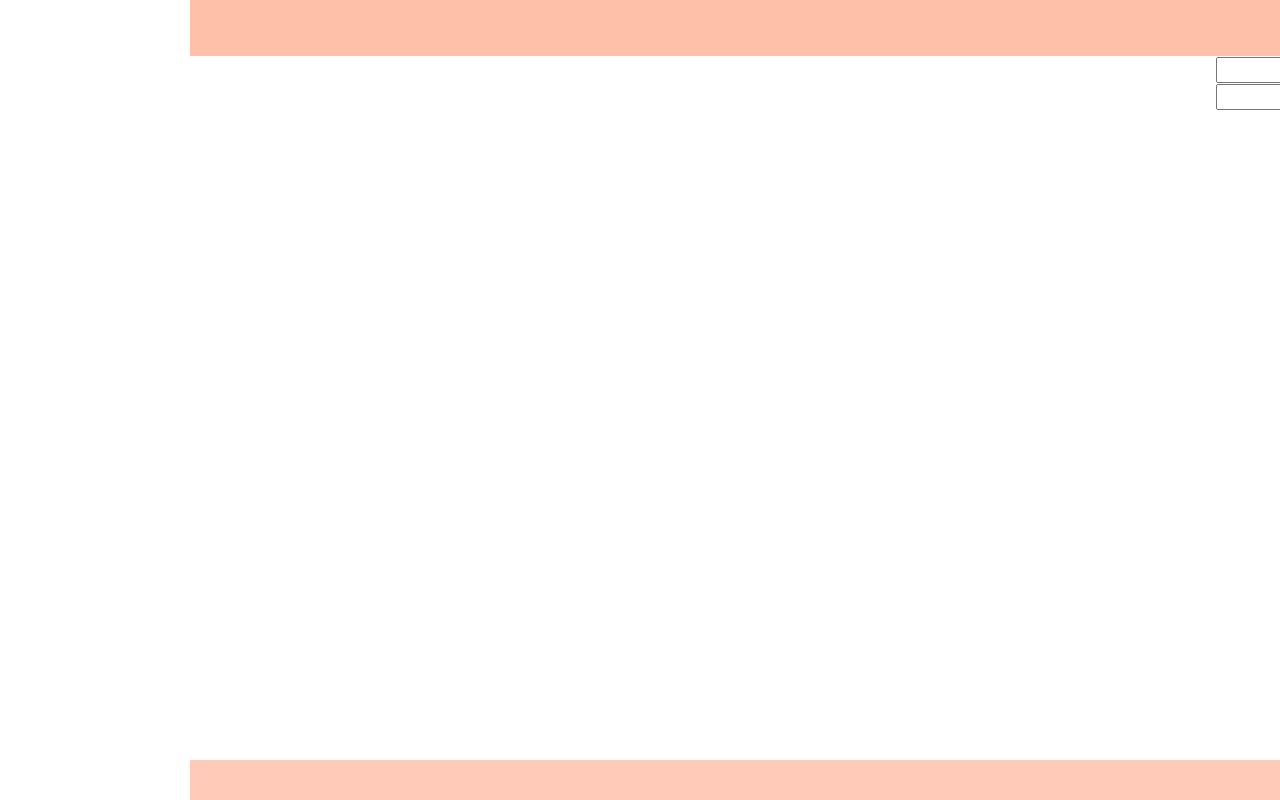
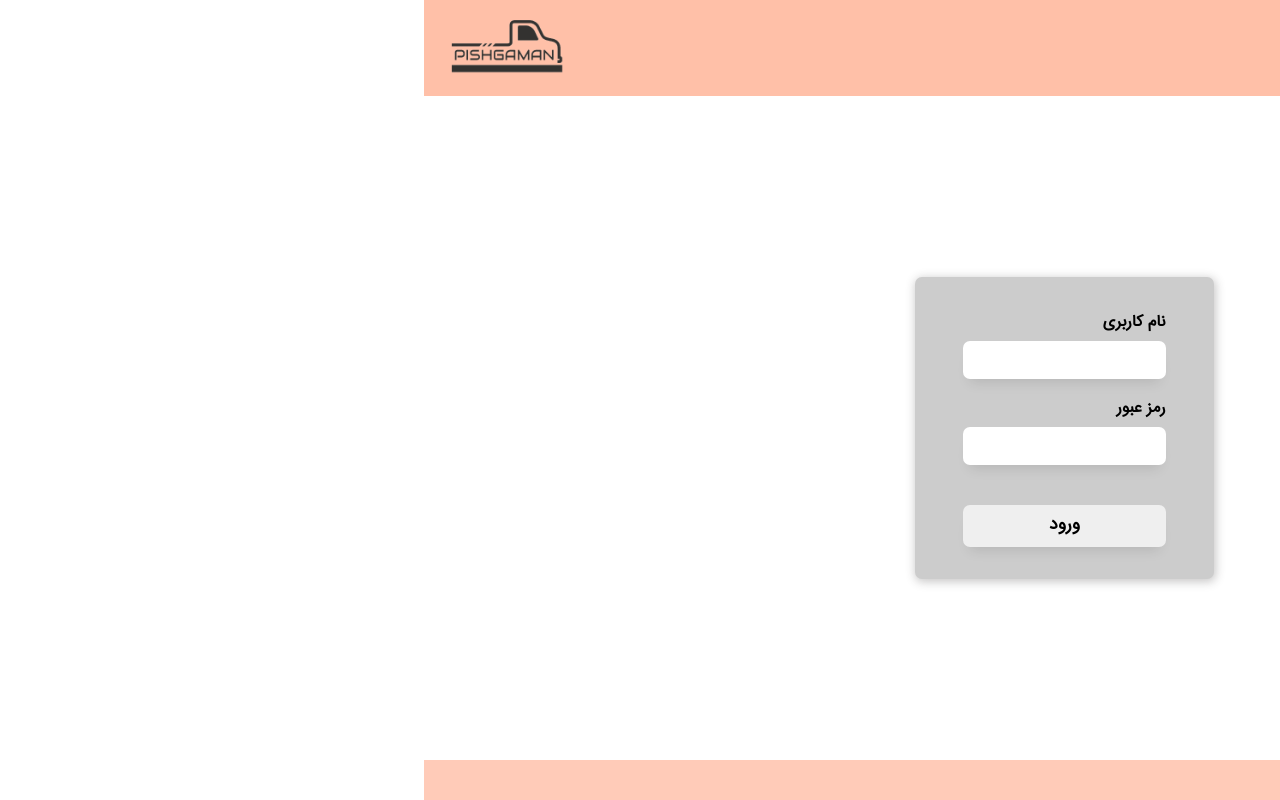
Before and after one commit to MiladKarandish/PishgamanAsia_VehicleMap, a React (Create React App) app: page /login in a window 1280 px wide. Built offline with nearby package versions, Linux system fonts and the light colour scheme.

Commit message:
:wheelchair: login page and functionality added

```diff
--- a/package.json
+++ b/package.json
@@ -6,10 +6,12 @@
     "@testing-library/jest-dom": "^5.16.5",
     "@testing-library/react": "^13.3.0",
     "@testing-library/user-event": "^13.5.0",
+    "axios": "^0.27.2",
     "react": "^18.2.0",
     "react-dom": "^18.2.0",
     "react-router-dom": "^6.3.0",
     "react-scripts": "5.0.1",
+    "react-toastify": "^9.0.8",
     "web-vitals": "^2.1.4"
   },
   "scripts": {
--- a/src/App.js
+++ b/src/App.js
@@ -1,8 +1,11 @@
 import Layout from 'components/Layout'
+import { ToastContainer } from 'react-toastify'
+import 'react-toastify/dist/ReactToastify.css'
 
 function App() {
   return (
     <div className='App'>
+      <ToastContainer rtl />
       <Layout />
     </div>
   )
--- a/src/components/Header.js
+++ b/src/components/Header.js
@@ -1,11 +1,53 @@
-import { Link } from 'react-router-dom'
+import { useEffect, useState, useContext } from 'react'
+import { Link, useNavigate, useLocation } from 'react-router-dom'
 import 'styles/header.scss'
+import Logo from 'assets/logo/logo.png'
+import UserContext from 'contexts/UserContext'
 
 const Header = () => {
+  const navigate = useNavigate()
+  const location = useLocation()
+  const { userData, setUserData } = useContext(UserContext)
+  const [active, setActive] = useState('/')
+
+  console.log(userData)
+
+  const logOut = () => {
+    localStorage.removeItem('userData')
+    setUserData(null)
+  }
+
+  useEffect(() => {
+    setActive(location.pathname)
+  }, [location.pathname])
+
   return (
     <div className='header'>
-      <Link to={'/login'}>ورود</Link>
-      <Link to={'/'}>خانه</Link>
+      {console.log(userData)}
+      {!userData ? (
+        <Link to={'/login'} className={active === '/login' ? 'active' : ''}>
+          ورود
+        </Link>
+      ) : (
+        <Link
+          to={'/'}
+          className={active === '/' ? 'active' : ''}
+          onClick={() => logOut()}>
+          خروج
+        </Link>
+      )}
+      <Link to={'/about'} className={active === '/about' ? 'active' : ''}>
+        درباره ما
+      </Link>
+      <Link to={'/contact'} className={active === '/contact' ? 'active' : ''}>
+        ارتباط با ما
+      </Link>
+      <img
+        className='logo'
+        src={Logo}
+        alt='Logo'
+        onClick={() => navigate('/')}
+      />
     </div>
   )
 }
--- a/src/components/Layout.js
+++ b/src/components/Layout.js
@@ -3,14 +3,17 @@ import Header from './Header'
 import Footer from './Footer'
 import Routes from 'routes/index'
 import 'styles/layout.scss'
+import { UserContextProvider } from 'contexts/UserContext'
 
 const Layout = () => {
   return (
     <div className='layout__container'>
       <Router>
-        <Header />
-        <Routes />
-        <Footer />
+        <UserContextProvider>
+          <Header />
+          <Routes />
+          <Footer />
+        </UserContextProvider>
       </Router>
     </div>
   )
--- /dev/null
+++ b/src/contexts/UserContext.js
@@ -0,0 +1,19 @@
+import { createContext, useState, useEffect } from 'react'
+
+const UserContext = createContext()
+
+export const UserContextProvider = ({ children }) => {
+  const [userData, setUserData] = useState()
+
+  useEffect(() => {
+    const lsUserData = JSON.parse(localStorage.getItem('userData'))
+
+    lsUserData ? setUserData(lsUserData.userToken) : setUserData(null)
+  }, [])
+
+  const value = { userData, setUserData }
+
+  return <UserContext.Provider value={value}>{children}</UserContext.Provider>
+}
+
+export default UserContext
--- /dev/null
+++ b/src/pages/About.js
@@ -0,0 +1,39 @@
+import 'styles/about.scss'
+
+const About = () => {
+  return (
+    <div className='about'>
+      لورم ایپسوم متن ساختگی با تولید سادگی نامفهوم از صنعت چاپ و با استفاده از
+      طراحان گرافیک است. چاپگرها و متون بلکه روزنامه و مجله در ستون و سطرآنچنان
+      که لازم است و برای شرایط فعلی تکنولوژی مورد نیاز و کاربردهای متنوع با هدف
+      بهبود ابزارهای کاربردی می باشد. کتابهای زیادی در شصت و سه درصد گذشته، حال
+      و آینده شناخت فراوان جامعه و متخصصان را می طلبد تا با نرم افزارها شناخت
+      بیشتری را برای طراحان رایانه ای علی الخصوص طراحان خلاقی و فرهنگ پیشرو در
+      زبان فارسی ایجاد کرد. در این صورت می توان امید داشت که تمام و دشواری موجود
+      در ارائه راهکارها و شرایط سخت تایپ به پایان رسد وزمان مورد نیاز شامل
+      حروفچینی دستاوردهای اصلی و جوابگوی سوالات پیوسته اهل دنیای موجود طراحی
+      اساسا مورد استفاده قرار گیرد. لورم ایپسوم متن ساختگی با تولید سادگی
+      نامفهوم از صنعت چاپ و با استفاده از طراحان گرافیک است. چاپگرها و متون بلکه
+      روزنامه و مجله در ستون و سطرآنچنان که لازم است و برای شرایط فعلی تکنولوژی
+      مورد نیاز و کاربردهای متنوع با هدف بهبود ابزارهای کاربردی می باشد. کتابهای
+      زیادی در شصت و سه درصد گذشته، حال و آینده شناخت فراوان جامعه و متخصصان را
+      می طلبد تا با نرم افزارها شناخت بیشتری را برای طراحان رایانه ای علی الخصوص
+      طراحان خلاقی و فرهنگ پیشرو در زبان فارسی ایجاد کرد. در این صورت می توان
+      امید داشت که تمام و دشواری موجود در ارائه راهکارها و شرایط سخت تایپ به
+      پایان رسد وزمان مورد نیاز شامل حروفچینی دستاوردهای اصلی و جوابگوی سوالات
+      پیوسته اهل دنیای موجود طراحی اساسا مورد استفاده قرار گیرد. لورم ایپسوم متن
+      ساختگی با تولید سادگی نامفهوم از صنعت چاپ و با استفاده از طراحان گرافیک
+      است. چاپگرها و متون بلکه روزنامه و مجله در ستون و سطرآنچنان که لازم است و
+      برای شرایط فعلی تکنولوژی مورد نیاز و کاربردهای متنوع با هدف بهبود ابزارهای
+      کاربردی می باشد. کتابهای زیادی در شصت و سه درصد گذشته، حال و آینده شناخت
+      فراوان جامعه و متخصصان را می طلبد تا با نرم افزارها شناخت بیشتری را برای
+      طراحان رایانه ای علی الخصوص طراحان خلاقی و فرهنگ پیشرو در زبان فارسی ایجاد
+      کرد. در این صورت می توان امید داشت که تمام و دشواری موجود در ارائه
+      راهکارها و شرایط سخت تایپ به پایان رسد وزمان مورد نیاز شامل حروفچینی
+      دستاوردهای اصلی و جوابگوی سوالات پیوسته اهل دنیای موجود طراحی اساسا مورد
+      استفاده قرار گیرد.
+    </div>
+  )
+}
+
+export default About
--- a/src/pages/Login.js
+++ b/src/pages/Login.js
@@ -1,18 +1,89 @@
-import React from 'react'
+import { useContext } from 'react'
+import { useNavigate } from 'react-router-dom'
+import axios from 'axios'
 import 'styles/login.scss'
+import { toast } from 'react-toastify'
+import UserContext from 'contexts/UserContext'
 
 const Login = () => {
+  const navigate = useNavigate()
+  const { setUserData } = useContext(UserContext)
+
+  const toastConfig = {
+    position: 'top-right',
+    autoClose: 5000,
+    hideProgressBar: false,
+    closeOnClick: true,
+    pauseOnHover: true,
+    draggable: true,
+    progress: undefined,
+  }
+
+  const loginHandler = async (e) => {
+    e.preventDefault()
+    const id = toast.loading('لطفا منتظر بمانید...')
+
+    try {
+      const url = 'https://exam.pishgamanasia.com/webapi/Account/Login'
+
+      const username = e.target.username.value
+      const password = e.target.password.value
+
+      const dataToSend = {
+        userName: username,
+        password: password,
+      }
+
+      const res = await axios.post(url, dataToSend)
+      const data = await res.data
+
+      // Error
+      if (data.status === 0) throw new Error(data.message)
+
+      // Success
+      localStorage.setItem('userData', JSON.stringify(data.data))
+
+      toast.update(id, {
+        ...toastConfig,
+        render: data.message,
+        type: 'success',
+        isLoading: false,
+      })
+
+      setUserData(data.data.userToken)
+      navigate('/')
+    } catch (error) {
+      toast.update(id, {
+        ...toastConfig,
+        render: error.message,
+        type: 'error',
+        isLoading: false,
+      })
+    }
+  }
+
   return (
     <div className='login'>
-      <form className='login__form'>
+      <form className='login__form' onSubmit={loginHandler}>
         <div className='login__form_item'>
           <label htmlFor='username'>نام کاربری</label>
-          <input type='text' id='username' name='username' />
+          <input type='text' id='username' name='username' required />
         </div>
+
         <div className='login__form_item'>
-          <label htmlFor='password'>نام کاربری</label>
-          <input type='text' id='password' name='password' />
+          <label htmlFor='password'>رمز عبور</label>
+          <input
+            type='password'
+            id='password'
+            name='password'
+            required
+            autoComplete='false'
+          />
         </div>
+
+        <button type='submit' className='login__form_submit'>
+          ورود
+        </button>
       </form>
     </div>
   )
--- a/src/routes/index.js
+++ b/src/routes/index.js
@@ -1,3 +1,4 @@
+import About from 'pages/About'
 import Home from 'pages/Home'
 import Login from 'pages/Login'
 import { Routes, Route } from 'react-router-dom'
@@ -7,6 +8,7 @@ const index = () => {
     <Routes>
       <Route path='/' element={<Home />} />
       <Route path='/login' element={<Login />} />
+      <Route path='/about' element={<About />} />
     </Routes>
   )
 }
--- /dev/null
+++ b/src/styles/about.scss
@@ -0,0 +1,3 @@
+.about {
+  padding: 2rem 3rem;
+}
--- a/src/styles/header.scss
+++ b/src/styles/header.scss
@@ -1,14 +1,33 @@
 .header {
-  max-height: 7%;
+  max-height: 12%;
   display: flex;
   justify-content: flex-start;
   align-items: center;
+  gap: 0.2rem;
+  padding: 0.5rem;
   background-color: rgba(255, 127, 80, 0.493);
 
   & > a {
     border: none;
     border-radius: 7px;
-    padding: 0.5rem 1rem;
-    background-color: #f4f4f4;
+    padding: 0.4rem 1.5rem;
+    color: #333;
+    font-size: 1.15rem;
+    font-weight: bold;
+  }
+
+  & > a.active {
+    border-bottom: 2px solid green;
+  }
+
+  // & > a:first-of-type {
+  //   background-color: transparent;
+  // }
+
+  .logo {
+    height: 150px;
+    margin-right: auto;
+    background-color: transparent;
+    cursor: pointer;
   }
 }
--- a/src/styles/login.scss
+++ b/src/styles/login.scss
@@ -1,7 +1,50 @@
 .login {
+  display: flex;
+  justify-content: center;
+  align-items: center;
+
   .login__form {
+    display: flex;
+    flex-direction: column;
+    gap: 1rem;
+    border-radius: 7px;
+    padding: 2rem 3rem;
+    background-color: #ccc;
+    box-shadow: 1px 2px 10px 1px #36353545;
   }
 
   .login__form_item {
+    display: flex;
+    flex-direction: column;
+    justify-content: center;
+    gap: 5px;
+
+    label {
+      font-weight: bold;
+    }
+
+    input {
+      border: none;
+      border-radius: 7px;
+      padding: 0.5rem;
+      box-shadow: 0px 10px 13px -7px #0000001d;
+    }
+  }
+
+  .login__form_submit {
+    margin-top: 1.5rem;
+    border: none;
+    border-radius: 7px;
+    padding: 0.4rem;
+    font-size: 1.1rem;
+    font-weight: bold;
+    box-shadow: 0px 10px 13px -7px #0000001d;
+    cursor: pointer;
+    translate: all 5s ease;
+    will-change: transform;
+
+    &:active {
+      transform: scale(0.99);
+    }
   }
 }
```
Also changed, not shown: src/assets/logo/logo.png (added), 1 other file (tests, documents, lock files or other folders).
